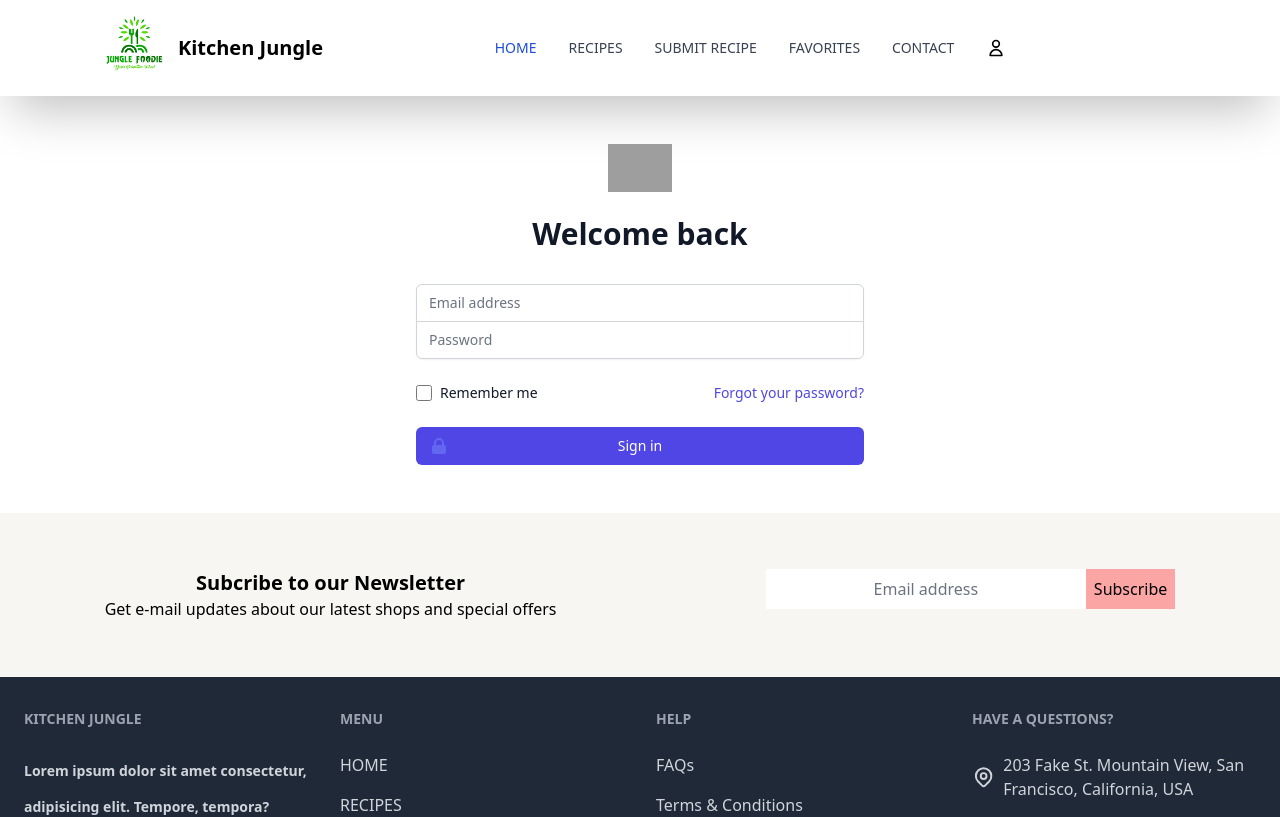
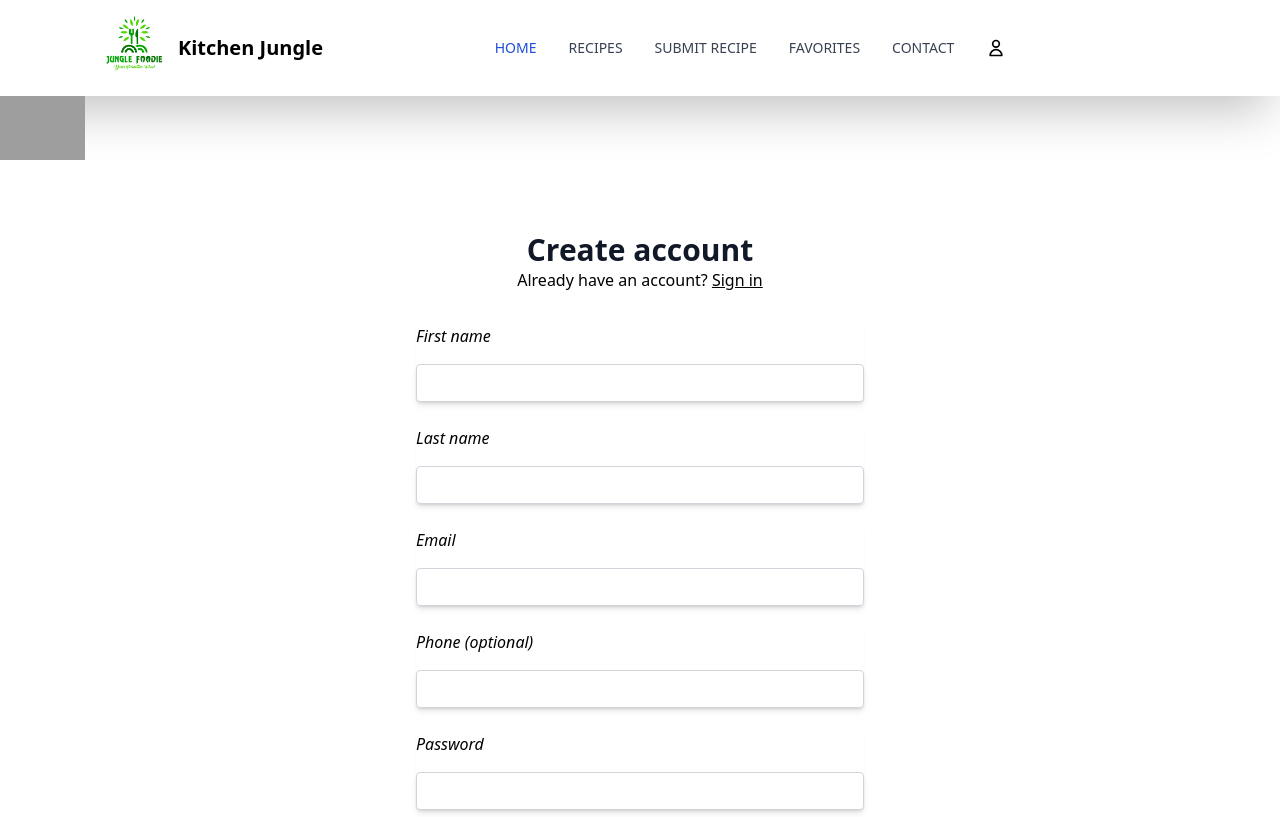
Before and after one commit to hazratamin98/kitchenjungle, a React (Create React App) app: page /Login in a window 1280 px wide. Shown: the top 817 px of the page. Built offline with nearby package versions, Linux system fonts and the light colour scheme; grey boxes are pictures that could not be loaded.

Commit message:
signup page

```diff
--- a/src/App.js
+++ b/src/App.js
@@ -2,10 +2,13 @@ import "./App.css"
 import React, { useEffect } from "react"
 import Navbar from "./Components/Navbar/Navbar"
 import Footer from "./Components/Footer/Footer"
-import Login from "./Components/Login/Login"
+import Login from "./Pages/Login/Login"
+
+import SignUp from "./Pages/SignUp/SignUp"
 
 import NewsLetter from "./Components/NewsLetter/NewsLetter"
-// import { BrowserRouter as Router, Route, Switch } from "react-router-dom"
+import { BrowserRouter as Router, Route, Routes } from "react-router-dom"
+import { Switch } from "react-router-dom"
 
 function App() {
   useEffect(() => {
@@ -14,7 +17,12 @@ function App() {
   return (
     <div>
       <Navbar />
-      <Login />
+      <SignUp />
+
+      {/* <Switch>
+        <Route exact path="/Login" component={Login} />
+
+      </Switch> */}
       <NewsLetter />
       <Footer />
     </div>
--- a/src/Components/Navbar/Navbar.js
+++ b/src/Components/Navbar/Navbar.js
@@ -1,5 +1,6 @@
 import React from "react"
 import Image from "../images/download.png"
+import { Link } from "react-router-dom"
 
 const Navbar = () => {
   return (
@@ -82,6 +83,7 @@ const Navbar = () => {
                 </a>
               </li>
               <a href="image" className="cursor-pointer hover:text-blue-400 ">
+                {" "}
                 <svg
                   xmlns="http://www.w3.org/2000/svg"
                   fill="none"
--- /dev/null
+++ b/src/Pages/Login/index.js
@@ -0,0 +1 @@
+export { default } from "./Login"
--- /dev/null
+++ b/src/Pages/SignUp/SignUp.js
@@ -0,0 +1,108 @@
+import React from "react"
+import Image from "../images/download.png"
+
+const SignUp = () => {
+  return (
+    <div>
+      <img src={Image} class="mr-3 h-4 sm:h-16" alt="junglefood" />
+    <div class="min-h-full flex items-center justify-center py-12 px-4 sm:px-6 lg:px-8">
+      <div class="max-w-md w-full space-y-8">
+        <div>
+          <h2 class="mt-6 text-center text-3xl font-extrabold text-gray-900">
+            Create account
+          </h2>
+          <p className="text-center">
+            Already have an account?{" "}
+            <a className="underline cursor-pointer">Sign in</a>{" "}
+          </p>
+        </div>
+        <form class="mt-8 space-y-6" action="#">
+          <input type="hidden" name="remember" value="true" />
+          <div class="rounded shadow-sm  space-y-4 ">
+            <div className="space-y-4">
+              <span className="text-1xl font-semi-bold italic">First name</span>
+              {/* <label for="email-address" class="sr-only">
+                First name
+              </label> */}
+              <input
+                id="Frist_name"
+                name="name"
+                type="text"
+                required
+                class="  rounded shadow-md  w-full px-3 py-2 border border-gray-300 placeholder-gray-500 text-gray-900  focus:outline-none focus:ring-indigo-500 focus:border-indigo-500 focus:z-10 sm:text-sm"
+              />
+            </div>
+          </div>
+          <div class="rounded shadow-sm  space-y-4 ">
+            <div className="space-y-4">
+              <span className="text-1xl font-semi-bold italic">Last name</span>
+
+              <input
+                id="last_name"
+                name="name"
+                type="text"
+                required
+                class="  rounded shadow-md  w-full px-3 py-2 border border-gray-300 placeholder-gray-500 text-gray-900  focus:outline-none focus:ring-indigo-500 focus:border-indigo-500 focus:z-10 sm:text-sm"
+              />
+            </div>
+          </div>
+
+          <div class="rounded shadow-sm  space-y-4 ">
+            <div className="space-y-4">
+              <span className="text-1xl font-semi-bold italic">Email</span>
+
+              <input
+                id="email"
+                name="email"
+                type="email"
+                autocomplete="email"
+                required
+                class="  rounded shadow-md  w-full px-3 py-2 border border-gray-300 placeholder-gray-500 text-gray-900  focus:outline-none focus:ring-indigo-500 focus:border-indigo-500 focus:z-10 sm:text-sm"
+              />
+            </div>
+          </div>
+
+          <div class="rounded shadow-sm  space-y-4 ">
+            <div className="space-y-4">
+              <span className="text-1xl font-semi-bold italic">
+                Phone (optional)
+              </span>
+
+              <input
+                id="number"
+                name="number"
+                type="number"
+                class="  rounded shadow-md  w-full px-3 py-2 border border-gray-300 placeholder-gray-500 text-gray-900  focus:outline-none focus:ring-indigo-500 focus:border-indigo-500 focus:z-10 sm:text-sm"
+              />
+            </div>
+          </div>
+
+          <div class="rounded shadow-sm  space-y-4 ">
+            <div className="space-y-4">
+              <span className="text-1xl font-semi-bold italic">Password</span>
+
+              <input
+                id="password"
+                name="password"
+                type="password"
+                class="  rounded shadow-md  w-full px-3 py-2 border border-gray-300 placeholder-gray-500 text-gray-900  focus:outline-none focus:ring-indigo-500 focus:border-indigo-500 focus:z-10 sm:text-sm"
+              />
+            </div>
+          </div>
+
+          <div>
+            <button
+              type="submit"
+              class="group relative w-full flex justify-center py-2 px-4 border border-transparent text-sm font-medium rounded-md text-white bg-indigo-600 hover:bg-indigo-700 focus:outline-none focus:ring-2 focus:ring-offset-2 focus:ring-indigo-500"
+            >
+              Sign Up
+            </button>
+          </div>
+        </form>
+      </div>
+    </div>
+    </div>
+  )
+}
+
+export default SignUp
--- /dev/null
+++ b/src/Pages/SignUp/index.js
@@ -0,0 +1 @@
+export { default } from "./SignUp";
--- /dev/null
+++ b/src/Pages/index.js
@@ -0,0 +1,2 @@
+import { default as Login } from "./Login"
+import { default as SignUp } from "./SignUp"
```
Also changed, not shown: src/Components/Login/index.js (deleted), src/Pages/Login/Login.js (renamed from src/Components/Login/Login.js).
